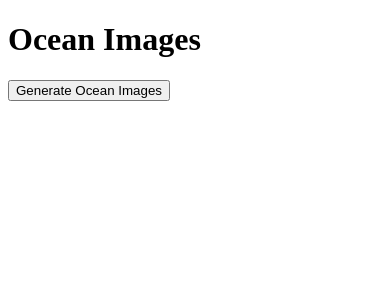
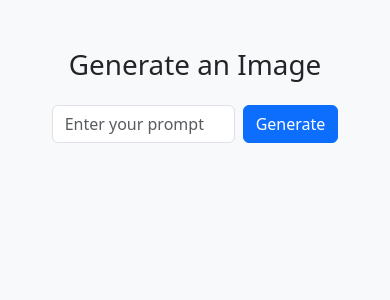
Before and after one commit to Emnaaaot/stabale-model, a Flask app: page / in a window 390 px wide. Shown: the top 300 px of the page. Run offline with Flask 3, Linux system fonts and the light colour scheme.

Commit message:
Fix Flask route and API integration5

```diff
--- a/templates/index.html
+++ b/templates/index.html
@@ -3,41 +3,32 @@
 <head>
     <meta charset="UTF-8">
     <meta name="viewport" content="width=device-width, initial-scale=1.0">
-    <title>Ocean Images</title>
-    <style>
-        .image-container {
-            display: flex;
-            justify-content: space-around;
-            margin: 20px 0;
-        }
-        .image-card {
-            text-align: center;
-        }
-        img {
-            width: 300px;
-            height: auto;
-            border: 2px solid #ccc;
-            border-radius: 10px;
-        }
-    </style>
+    <title>Generate Image</title>
+    <link href="https://cdn.jsdelivr.net/npm/bootstrap@5.3.0-alpha1/dist/css/bootstrap.min.css" rel="stylesheet">
 </head>
-<body>
-    <h1>Ocean Images</h1>
-    <form method="post">
-        <button type="submit">Generate Ocean Images</button>
-    </form>
+<body class="bg-light">
+    <div class="container mt-5">
+        <h1 class="text-center mb-4">Generate an Image</h1>
+        <form method="POST" class="d-flex justify-content-center">
+            <input type="text" id="prompt" name="prompt" class="form-control w-50" placeholder="Enter your prompt" required>
+            <button type="submit" class="btn btn-primary ms-2">Generate</button>
+        </form>
 
-    {% if images %}
-    <div class="image-container">
-        <div class="image-card">
-            <h2>Clean Ocean</h2>
-            <img src="{{ images['positive'] }}" alt="Clean Ocean">
-        </div>
-        <div class="image-card">
-            <h2>Polluted Ocean</h2>
-            <img src="{{ images['negative'] }}" alt="Polluted Ocean">
-        </div>
+        {% if new_image_url %}
+            <h2 class="mt-4">Generated Image</h2>
+            <img src="{{ new_image_url }}" alt="Generated Image" class="img-fluid mt-3">
+        {% endif %}
+
+        {% if image_history %}
+            <h3 class="mt-5">History</h3>
+            <div class="row">
+                {% for image in image_history %}
+                    <div class="col-md-4 mt-3">
+                        <img src="{{ image }}" alt="History Image" class="img-fluid">
+                    </div>
+                {% endfor %}
+            </div>
+        {% endif %}
     </div>
-    {% endif %}
 </body>
 </html>
```
